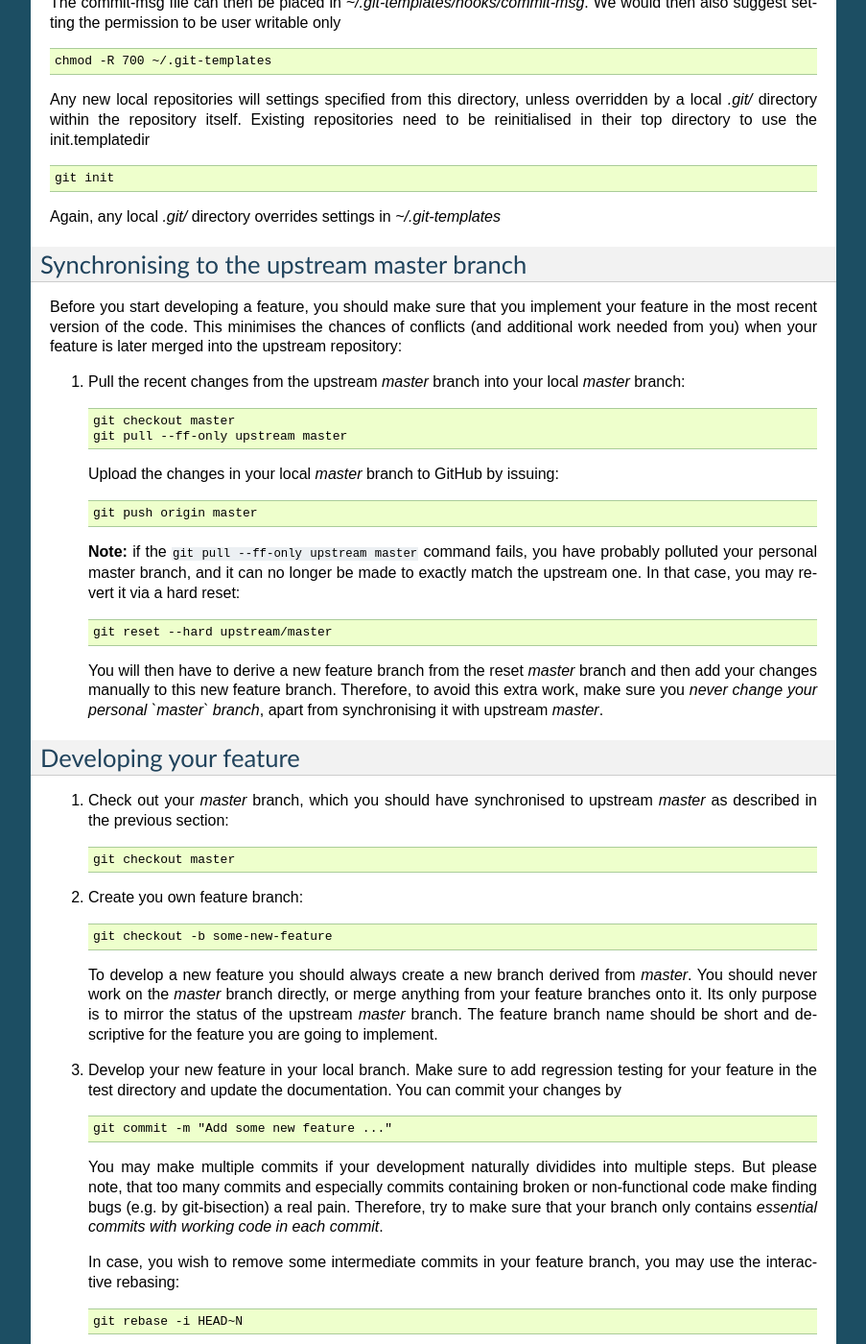
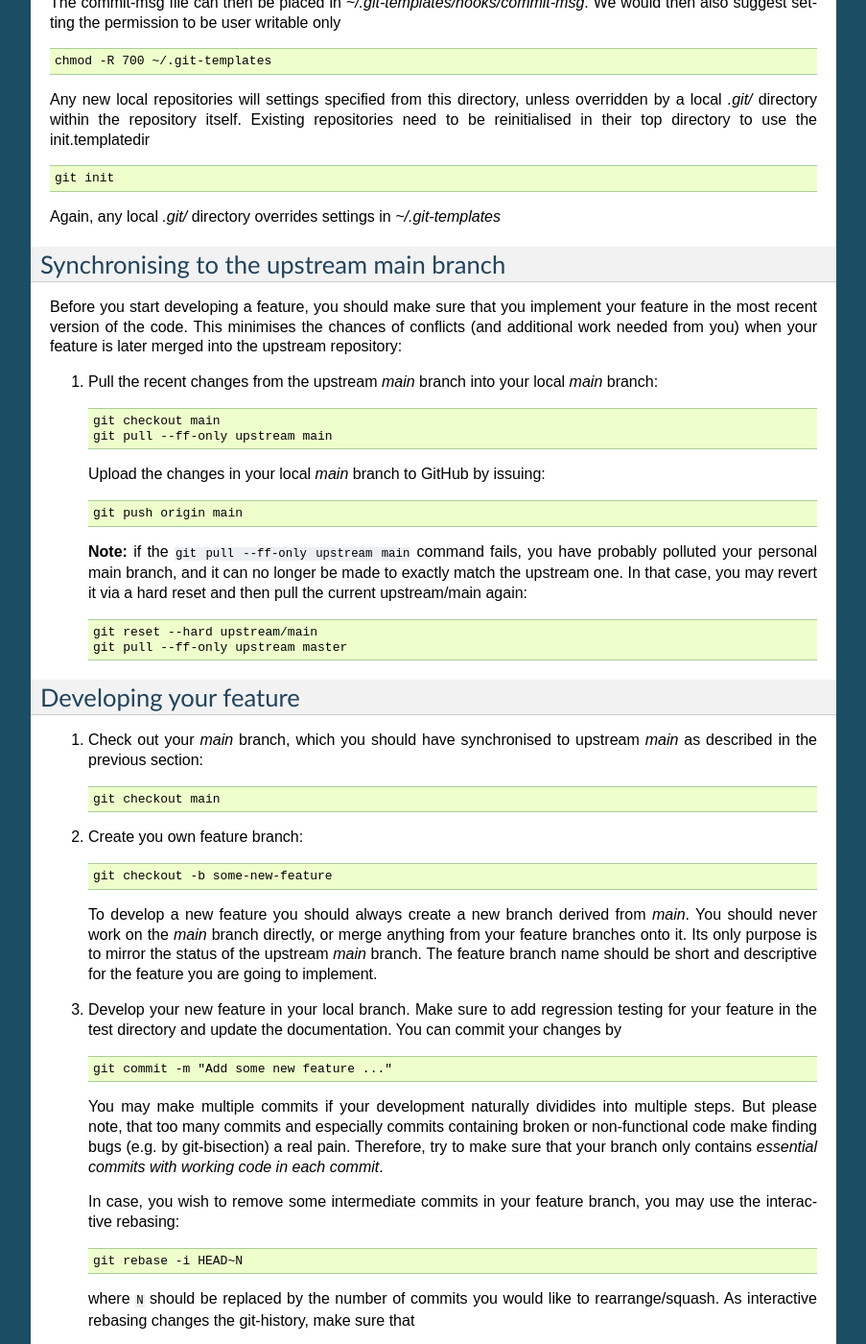
Before and after one commit to dftbplus/develguide, a Sphinx documentation site: the page built from docs/gitworkflow.rst, in a window 1280 px wide and 1400 px high, scrolled down 1599 px. Shown: the whole window at 96% size, without its empty margins (198-1101 px from the left). Built offline with Sphinx 7.4.7, drawn with Linux system fonts in a browser that asks for light colours; some of the changed text lies outside the part shown.

Commit message:
Make minor changes to git-workflow
* master -> main
* remove a superfluous paragraph

```diff
--- a/docs/gitworkflow.rst
+++ b/docs/gitworkflow.rst
@@ -12,13 +12,13 @@ in `Understanding the GitHub Flow
 <https://guides.github.com/introduction/flow/>`_. The main points for most
 developers are:
 
-* Development happens based on the `master` branch, which always contains a
+* Development happens based on the `main` branch, which always contains a
   clean release-ready code.
 
 * Every feature is developed in a separate feature branch, which is derived from
-  the `master` branch. If the feature is mature enough (it works correctly, its
+  the `main` branch. If the feature is mature enough (it works correctly, its
   code is clean, it is well documented, thoroughly tested, etc.), the feature
-  branch is merged into the `master` branch.
+  branch is merged into the `main` branch.
 
 * In order to ease integration, feature branches should be **short living** and
   pull requests should only contain a **reasonably small amount** of
@@ -29,17 +29,17 @@ developers are:
 
 In order to add a feature, you have to do the following steps:
 
-#. Fork the official (upstream) repository and clone it. (This step allows you
-   to this only once.)
+#. Fork the official (upstream) repository on GitHub and make a local clone of
+   your fork (origin).
 
-#. Synchronize your `master` branch (``origin/master``) to match upstream
-   `master` (``upstream master``).
+#. Synchronize your `main` branch (``origin/main``) to match upstream
+   `main` (``upstream main``).
 
-#. Derive a feature branch from the `master` branch of your forked project.
+#. Derive a feature branch from the `main` branch of your forked project.
 
 #. Develop and finish your feature in your feature branch.
 
-#. Integrate eventual changes from the upstream master branch.
+#. Integrate eventual changes from the upstream main branch.
 
 #. Issue a *pull request* for your feature branch.
 
@@ -47,7 +47,7 @@ In order to add a feature, you have to do the following steps:
    required changes to your feature branch.
 
 #. When you obtain the notification that your feature branch has been merged to
-   the upstream `master` branch, delete the feature branch in your personal
+   the upstream `main` branch, delete the feature branch in your personal
    repository.
 
 #. In order to develop the next feature, execute the above steps again,
@@ -73,7 +73,7 @@ Fork the repository
 
        git clone git@github.com:YOUR_USER_NAME/dftbplus.git
 
-#. Set up a mirror of the upstream reference repository::
+#. Register the official repository as `upstream` in your git clone::
 
        git remote add upstream git@github.com:dftbplus/dftbplus.git
 
@@ -129,7 +129,7 @@ init.templatedir ::
 Again, any local `.git/` directory overrides settings in `~/.git-templates`
 
 
-Synchronising to the upstream master branch
+Synchronising to the upstream main branch
 ===========================================
 
 Before you start developing a feature, you should make sure that you implement
@@ -137,46 +137,41 @@ your feature in the most recent version of the code. This minimises the chances
 of conflicts (and additional work needed from you) when your feature is later
 merged into the upstream repository:
 
-#. Pull the recent changes from the upstream `master` branch into your local
-   `master` branch::
+#. Pull the recent changes from the upstream `main` branch into your local
+   `main` branch::
 
-       git checkout master
+       git checkout main
+       git pull --ff-only upstream main
+
+   Upload the changes in your local `main` branch to GitHub by issuing::
+
+       git push origin main
+
+   **Note:** if the ``git pull --ff-only upstream main`` command fails, you
+   have probably polluted your personal main branch, and it can no longer be
+   made to exactly match the upstream one. In that case, you may revert it via a
+   hard reset and then pull the current upstream/main again::
+
+       git reset --hard upstream/main
        git pull --ff-only upstream master
-
-   Upload the changes in your local `master` branch to GitHub by issuing::
-
-       git push origin master
-
-   **Note:** if the ``git pull --ff-only upstream master`` command fails, you
-   have probably polluted your personal master branch, and it can no longer be
-   made to exactly match the upstream one. In that case, you may revert it via a
-   hard reset::
-
-       git reset --hard upstream/master
-
-   You will then have to derive a new feature branch from the reset `master`
-   branch and then add your changes manually to this new feature
-   branch. Therefore, to avoid this extra work, make sure you *never change
-   your personal `master` branch*, apart from synchronising it with upstream
-   `master`.
 
 
 Developing your feature
 =======================
 
-#. Check out your `master` branch, which you should have synchronised to
-   upstream `master` as described in the previous section::
+#. Check out your `main` branch, which you should have synchronised to
+   upstream `main` as described in the previous section::
 
-     git checkout master
+     git checkout main
 
 #. Create you own feature branch::
 
      git checkout -b some-new-feature
 
    To develop a new feature you should always create a new branch derived from
-   `master`.  You should never work on the `master` branch directly, or merge
+   `main`.  You should never work on the `main` branch directly, or merge
    anything from your feature branches onto it. Its only purpose is to mirror
-   the status of the upstream `master` branch. The feature branch name should be
+   the status of the upstream `main` branch. The feature branch name should be
    short and descriptive for the feature you are going to implement.
 
 #. Develop your new feature in your local branch. Make sure to add regression
@@ -216,37 +211,37 @@ First, make sure, that your feature integrates well into the most recent main
 code version. Be aware that the upstream code may have evolved while you were
 implementing your feature.
 
-#. Synchronise your `master` branch to the upstream `master`, as written in the
-   section `Synchronising to the upstream master branch`_.
+#. Synchronise your `main` branch to the upstream `main`, as written in the
+   section `Synchronising to the upstream main branch`_.
 
-#. Integrate any changes that appeared on `master` during your feature
+#. Integrate any changes that appeared on `main` during your feature
    development.
 
    * If your feature branch consists of only one or two commits, it does not
      contain any merge-commits and no other branches had been derived from it
      (and you are an experienced git user) you may rebase your branch on current
-     `master`:
+     `main`:
 
      - Check out your feature branch::
 
          git checkout some-new-feature
 
-     - Rebase it on `master`::
+     - Rebase it on `main`::
 
-         git rebase master
+         git rebase main
 
        Resolve any conflicts arrising during the rebase process.
 
    * Otherwise use a normal merge to update your feature branch with the latest
-     development on master:
+     development on main:
 
      - Check out your feature branch::
 
          git checkout some-new-feature
 
-     - Merge the `master` branch into it::
+     - Merge the `main` branch into it::
 
-         git merge master
+         git merge main
 
      This will result in an extra merge commit.
 
@@ -265,7 +260,7 @@ implementing your feature.
 
 #. Once the discussion on your pull request is finished, one of the developers
    with write permission to the upstream repository will merge your branch into
-   the upstream `master` branch. Once this has happened, you should see your
+   the upstream `main` branch. Once this has happened, you should see your
    changes showing up there.
 
 
@@ -275,11 +270,11 @@ Delete your feature branch
 Once your feature has been merged into the upstream code you should delete your
 feature branch, both locally and on GitHub as well:
 
-#. In order to delete the feature branch locally, change to the `master` branch
+#. In order to delete the feature branch locally, change to the `main` branch
    (or any branch other than your feature branch) and delete your feature
    branch::
 
-       git checkout master
+       git checkout main
        git branch -d some-new-feature
 
 #. In order to delete the feature branch on GitHub as well use the command::
@@ -289,7 +284,7 @@ feature branch, both locally and on GitHub as well:
 This closes the development cycle of your feature and opens a new one for the
 next one you are going to develop. You can then again create a new branch for
 the new feature and develop your next extension starting with the steps
-described in section `Synchronising to the upstream master branch`_.
+described in section `Synchronising to the upstream main branch`_.
 
 
 A few notes about Submodules
```
